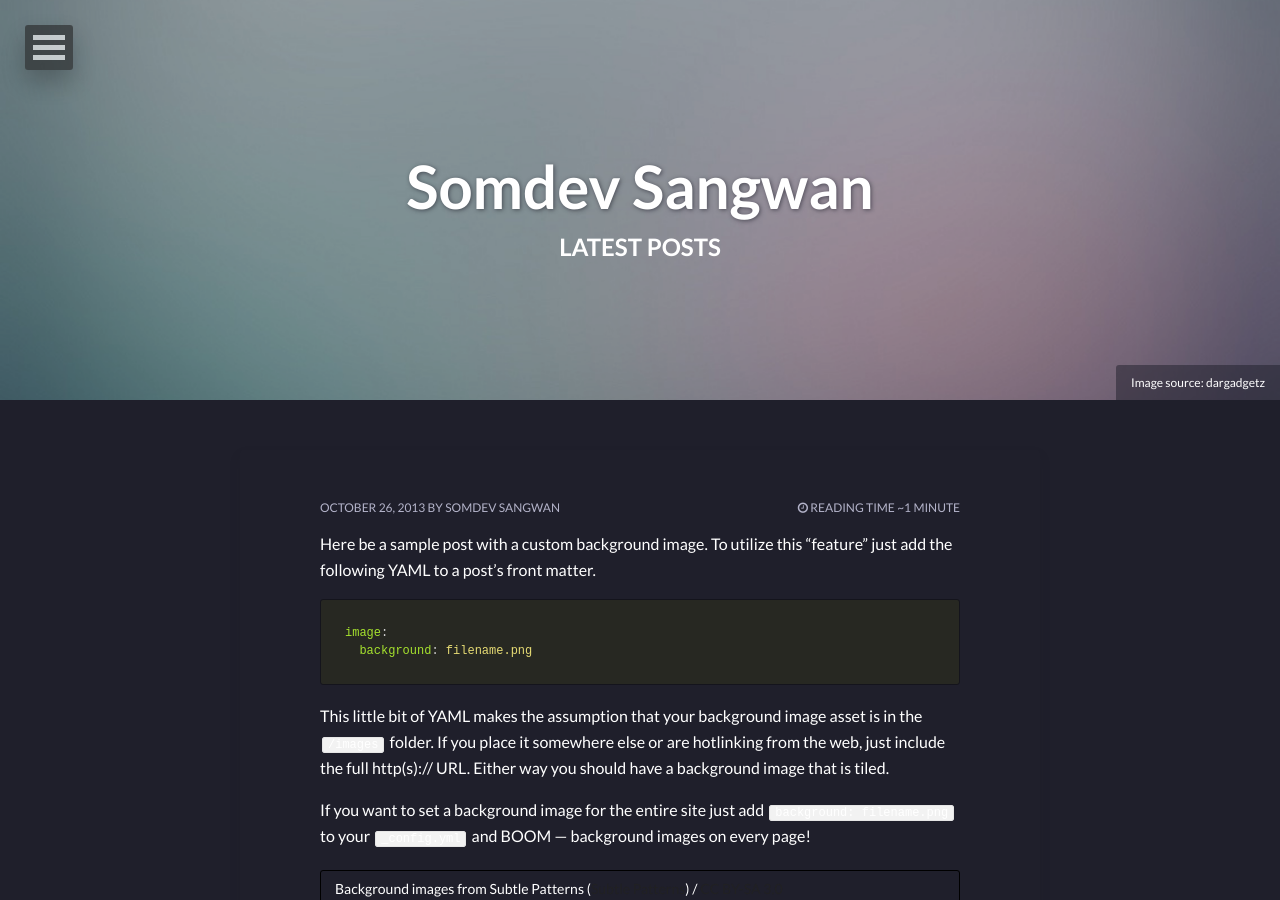
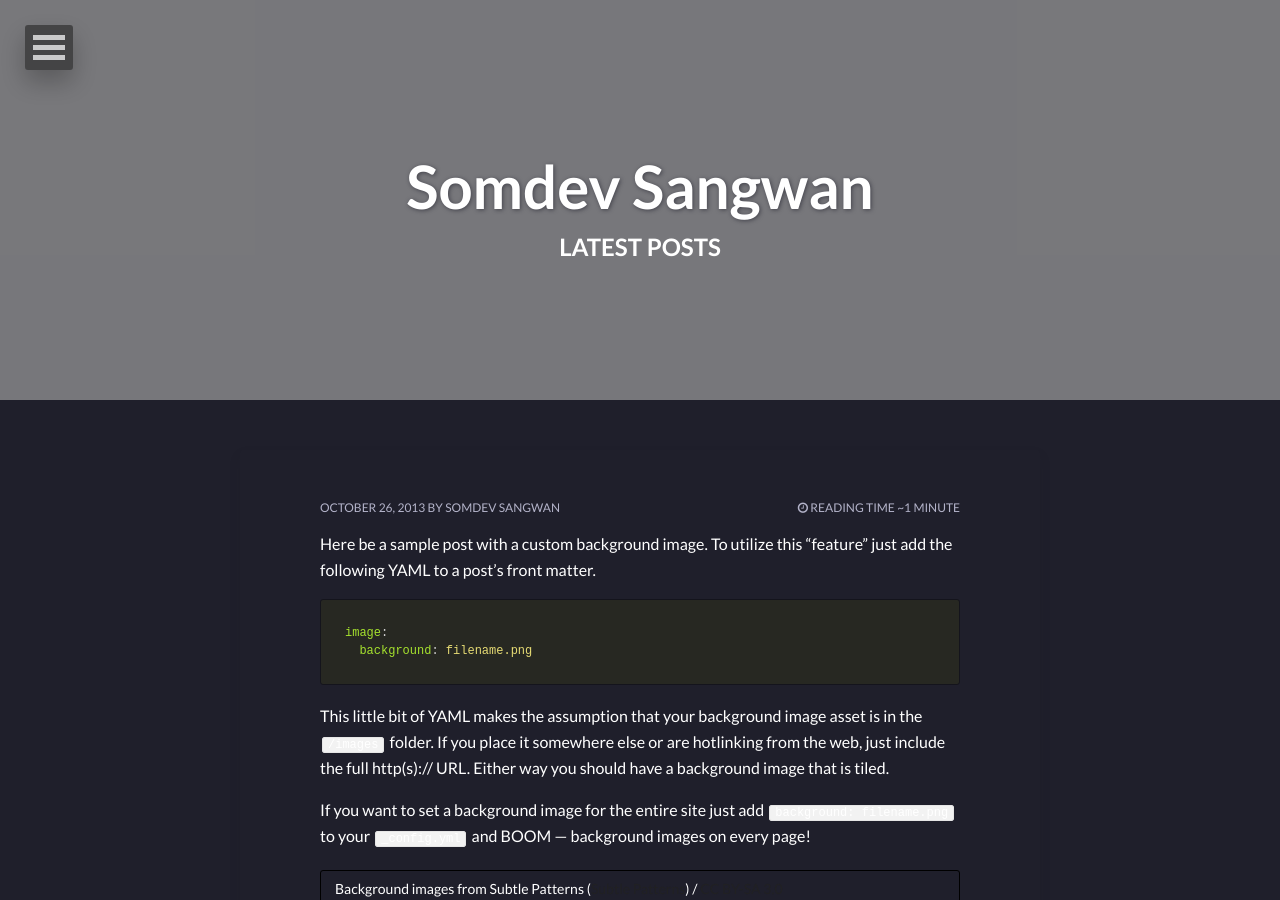
Before and after one commit to jermainlaforce/s0md3v.github.io, a Jekyll site: the page built from index.html, in a window 1280 px wide and 900 px high. Built offline with Jekyll 4.4.1, drawn with Linux system fonts in a browser that asks for light colours; nearby versions of some CDN libraries; the list of posts is cut into pages by our own code.

Commit message:
Update index.html

```diff
--- a/index.html
+++ b/index.html
@@ -5,9 +5,7 @@
 tags: [Jekyll, theme, themes, responsive, blog, modern]
 comments: false
 image:
-  feature: abstract-1.jpg
-  credit: dargadgetz
-  creditlink: http://www.dargadgetz.com/ios-7-abstract-wallpaper-pack-for-iphone-5-and-ipod-touch-retina/
+  feature: abstract-13.jpg
 ---
 
 {% for post in paginator.posts %}
```
